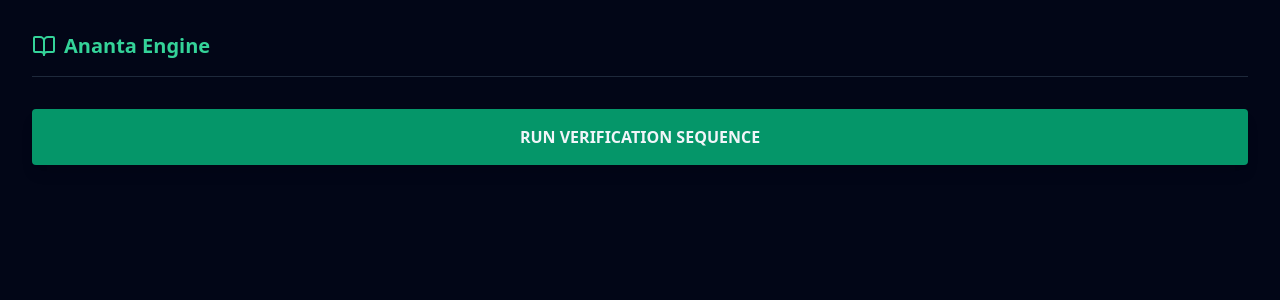
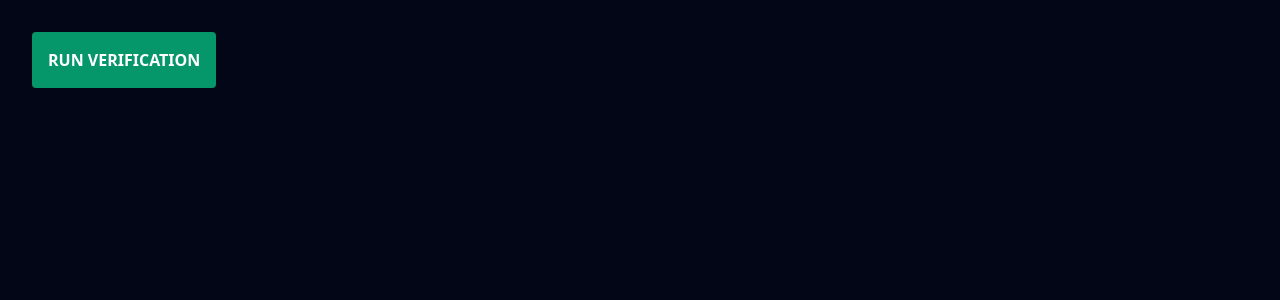
Before and after one commit to pankajmanchnda/Lotus, a React (Vite) app: page / in a window 1280 px wide. Shown: the top 300 px of the page. Built offline with nearby package versions, Linux system fonts and the light colour scheme.

Commit message:
Update App.tsx

```diff
--- a/src/App.tsx
+++ b/src/App.tsx
@@ -1,57 +1,16 @@
 import React, { useState } from "react";
-import { BookOpen, Download, SmartphoneNfc } from "lucide-react";
 import { ClassicalAyurvedicEngine } from "./engine";
-import { jsPDF } from "jspdf";
 
 export default function App() {
   const [result, setResult] = useState<any>(null);
-  const [intake] = useState({ age: 34, dailySteps: 6455 });
-
-  const handleEvaluate = () => setResult(ClassicalAyurvedicEngine.generateProtocol({}));
-
-  const handleDownloadPDF = () => {
-    const doc = new jsPDF();
-    // Practitioner Page
-    doc.setFontSize(18);
-    doc.text(result.practitionerPage.title, 10, 20);
-    result.practitionerPage.rows.forEach((r: any, i: number) => {
-      doc.setFontSize(10);
-      doc.text(`${r.medication} | Dosage: ${r.dosage} | Why: ${r.objective}`, 10, 30 + (i * 10));
-    });
-    // Patient Page
-    doc.addPage();
-    doc.setFontSize(18);
-    doc.text(result.patientPage.title, 10, 20);
-    result.patientPage.rows.forEach((r: any, i: number) => {
-      doc.setFontSize(12);
-      doc.text(`${r.medication} - Take ${r.dosage}`, 10, 30 + (i * 10));
-    });
-    doc.save("Ayurvedic_Protocol.pdf");
-  };
+  const handleEvaluate = () => setResult(ClassicalAyurvedicEngine.evaluateIntake({ symptomText: "" }));
 
   return (
-    <div className="bg-slate-950 min-h-screen text-slate-100 p-8">
-      <header className="flex justify-between border-b border-slate-800 pb-4 mb-8">
-        <h1 className="text-xl font-bold text-emerald-400 flex items-center gap-2">
-          <BookOpen /> Ananta Engine
-        </h1>
-        {result && (
-          <button onClick={handleDownloadPDF} className="bg-emerald-600 px-4 py-2 rounded text-xs font-bold uppercase">
-            <Download className="inline h-3 w-3 mr-1" /> Download PDF
-          </button>
-        )}
-      </header>
-
-      <button onClick={handleEvaluate} className="w-full bg-emerald-600 py-4 rounded font-bold shadow-lg">
-        RUN VERIFICATION SEQUENCE
+    <div className="p-8 bg-slate-950 min-h-screen text-white">
+      <button onClick={handleEvaluate} className="bg-emerald-600 p-4 rounded font-bold">
+        RUN VERIFICATION
       </button>
-
-      {result && (
-        <div className="mt-8 bg-slate-900 p-6 rounded-xl border border-slate-800">
-          <h2 className="text-emerald-400 font-bold mb-4">Diagnostics Ready</h2>
-          <p className="text-sm">Vikriti: {result.primaryDosha} | Agni: {result.calculatedAgni}</p>
-        </div>
-      )}
+      {result && <pre className="mt-4 text-xs">{JSON.stringify(result, null, 2)}</pre>}
     </div>
   );
 }
```
